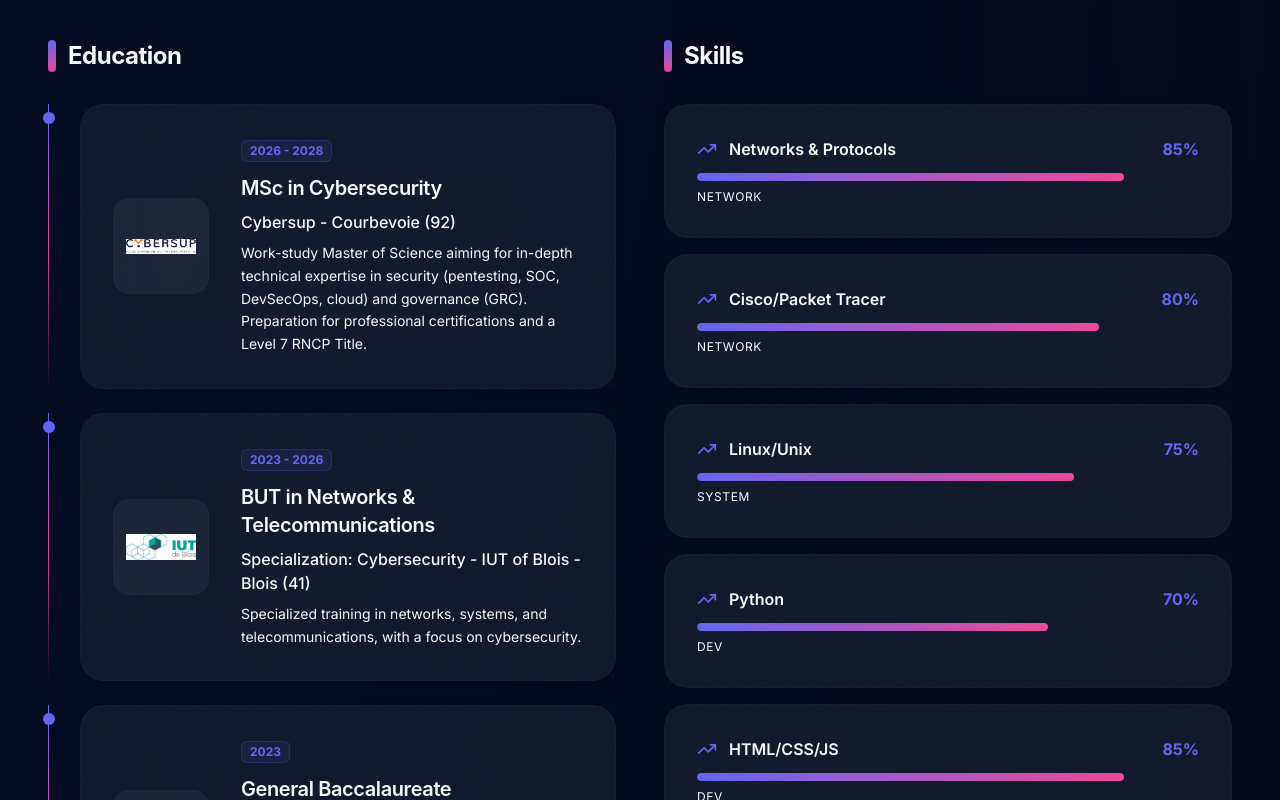
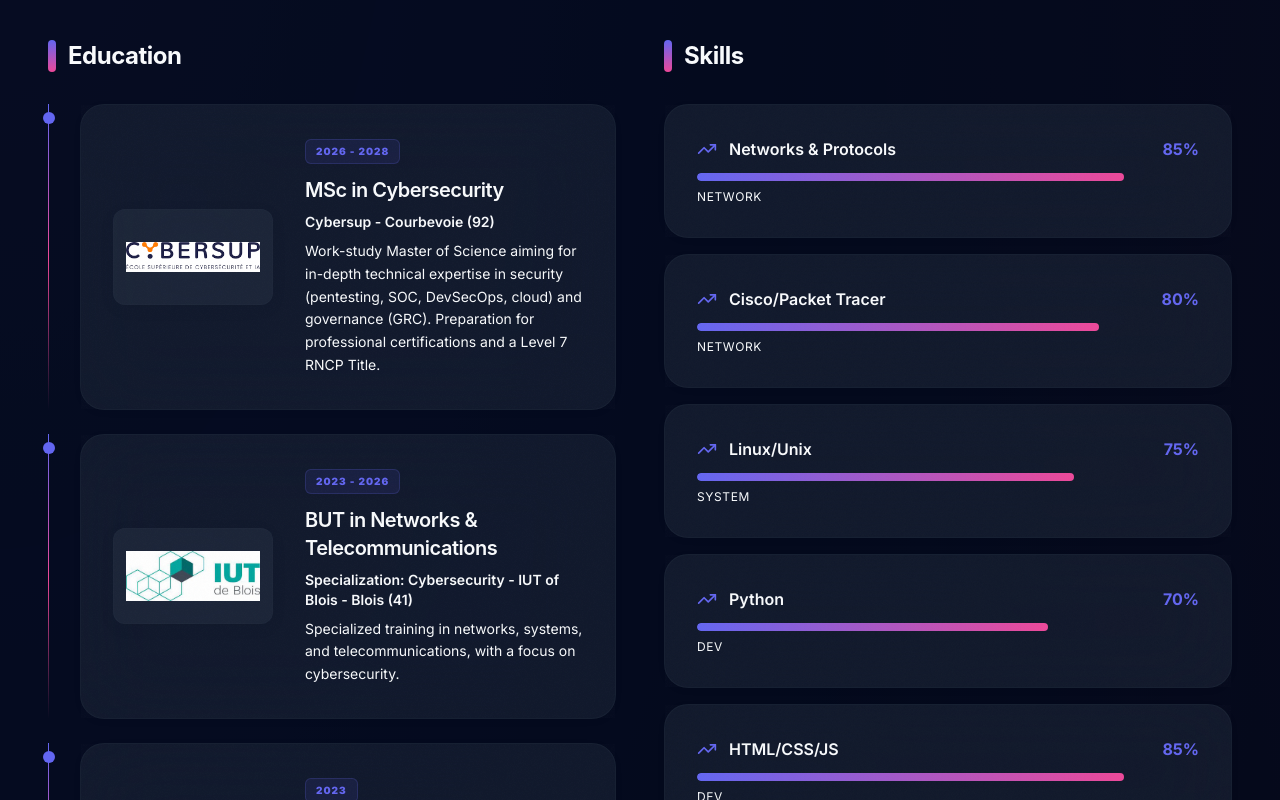
Before and after one commit to AurelienPACORY/AurelienPACORY.github.io, a React (Vite) app: page / in a window 1280 px wide. Shown: the part 1440-2240 px from the top of the page. Built offline with nearby package versions, Linux system fonts and the light colour scheme; a web font is replaced by a local one.

Commit message:
style: Large landscape logos for schools and companies

```diff
--- a/src/components/CV.tsx
+++ b/src/components/CV.tsx
@@ -86,8 +86,8 @@ export const CV = () => {
                       <div className="grid grid-cols-1 md:grid-cols-[auto,1fr] gap-8 items-center">
                         {timeline.logo && (
                           <div className="relative">
-                            <div className="absolute inset-0 bg-luxury-accent/10 blur-xl rounded-full opacity-0 group-hover/card:opacity-100 transition-opacity duration-500" />
-                            <div className="relative w-24 h-24 mx-auto md:mx-0 rounded-2xl glass-strong p-3 flex items-center justify-center border border-white/10 shadow-xl transform group-hover/card:scale-105 transition-transform duration-500">
+                            <div className="absolute inset-0 bg-luxury-accent/15 blur-xl rounded-xl opacity-0 group-hover/card:opacity-100 transition-opacity duration-500" />
+                            <div className="relative w-40 h-24 mx-auto md:mx-0 rounded-xl glass-strong p-3 flex items-center justify-center border border-white/10 shadow-xl transform group-hover/card:scale-[1.03] transition-all duration-500 bg-white/5">
                               <img
                                 src={timeline.logo}
                                 alt={`${timeline.title} logo`}
@@ -97,11 +97,11 @@ export const CV = () => {
                           </div>
                         )}
                         <div className={!timeline.logo ? 'md:col-span-2' : ''}>
-                          <div className="inline-block px-2 py-0.5 rounded-md bg-luxury-accent/10 text-luxury-accent text-xs font-bold mb-3 border border-luxury-accent/20">
+                          <div className="inline-block px-2.5 py-1 rounded-md bg-luxury-accent/10 text-luxury-accent text-[10px] font-black uppercase tracking-widest mb-3 border border-luxury-accent/20">
                             {timeline.year}
                           </div>
-                          <h4 className="text-xl font-display font-semibold mb-2 group-hover/card:gradient-text transition-all">{timeline.title}</h4>
-                          <p className="text-muted-foreground font-medium mb-2">{timeline.institution}</p>
+                          <h4 className="text-xl font-display font-semibold mb-2 group-hover/card:gradient-text transition-all tracking-tight">{timeline.title}</h4>
+                          <p className="text-muted-foreground font-semibold text-sm mb-2">{timeline.institution}</p>
                           <p className="text-muted-foreground/80 text-sm leading-relaxed">{timeline.description}</p>
                         </div>
                       </div>
--- a/src/components/Experiences.tsx
+++ b/src/components/Experiences.tsx
@@ -51,22 +51,22 @@ export const Experiences = () => {
                     <Card>
                         <div className="flex flex-col md:flex-row gap-8">
                             {/* Logo and Company Info */}
-                            <div className="md:w-1/4 text-center md:text-left">
+                            <div className="md:w-1/3 text-center md:text-left">
                                 {exp.logo && (
                                   <div className="relative inline-block mb-6 group/logo">
-                                    <div className="absolute inset-0 bg-luxury-accent/20 blur-2xl rounded-full opacity-0 group-hover/logo:opacity-100 transition-opacity duration-500" />
-                                    <div className="relative w-28 h-28 mx-auto md:mx-0 rounded-3xl glass-strong p-4 flex items-center justify-center border border-white/10 shadow-2xl transform group-hover/logo:scale-105 transition-transform duration-500">
+                                    <div className="absolute inset-0 bg-luxury-accent/25 blur-2xl rounded-xl opacity-0 group-hover/logo:opacity-100 transition-opacity duration-500" />
+                                    <div className="relative w-48 h-28 mx-auto md:mx-0 rounded-2xl glass-strong p-3 flex items-center justify-center border border-white/10 shadow-2xl transform group-hover/logo:scale-[1.03] transition-all duration-500 bg-white/5">
                                       <img
                                         src={exp.logo}
                                         alt={`${exp.company} logo`}
-                                        className="w-full h-full object-contain filter drop-shadow-sm"
+                                        className="w-full h-full object-contain filter drop-shadow-md"
                                       />
                                     </div>
                                   </div>
                                 )}
-                                <h3 className="text-2xl font-bold mb-1">{exp.company}</h3>
-                                <p className="text-muted-foreground text-sm mb-3">{exp.location}</p>
-                                <span className="inline-flex items-center px-3 py-1 rounded-full bg-luxury-accent/10 text-luxury-accent text-xs font-bold border border-luxury-accent/20">
+                                <h3 className="text-2xl font-bold mb-1 tracking-tight">{exp.company}</h3>
+                                <p className="text-muted-foreground text-sm mb-4">{exp.location}</p>
+                                <span className="inline-flex items-center px-4 py-1.5 rounded-lg bg-luxury-accent/10 text-luxury-accent text-xs font-bold border border-luxury-accent/20 tracking-wider">
                                   {exp.year}
                                 </span>
                             </div>
```
